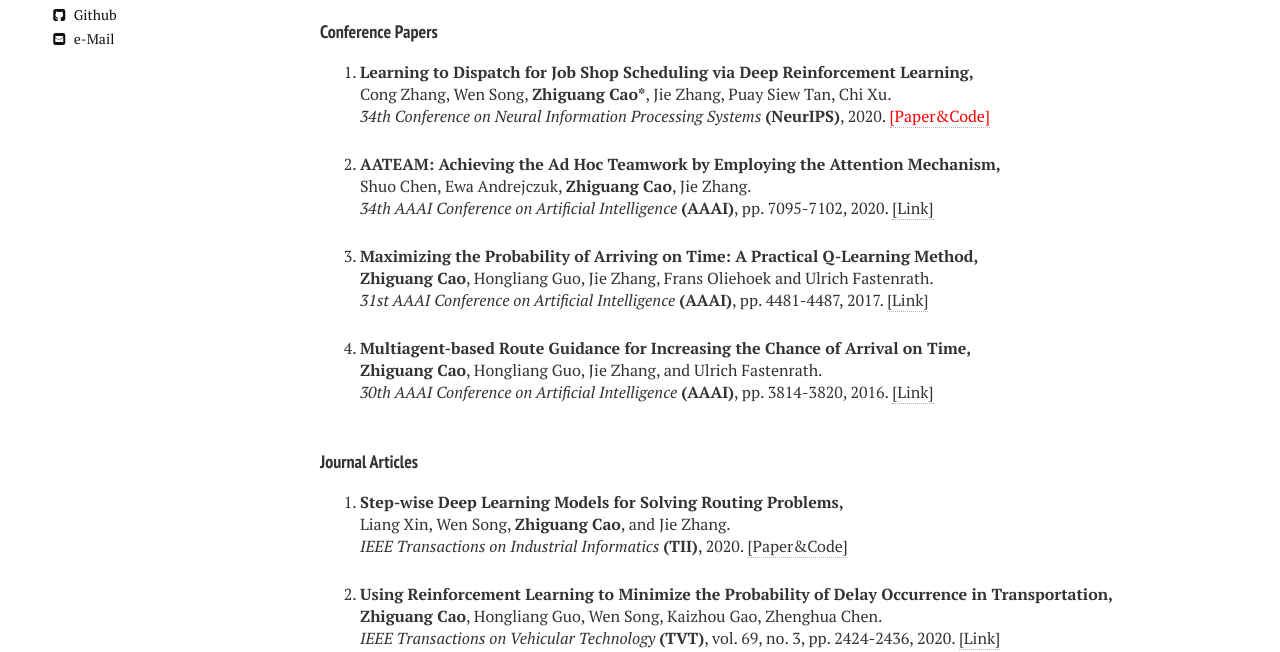
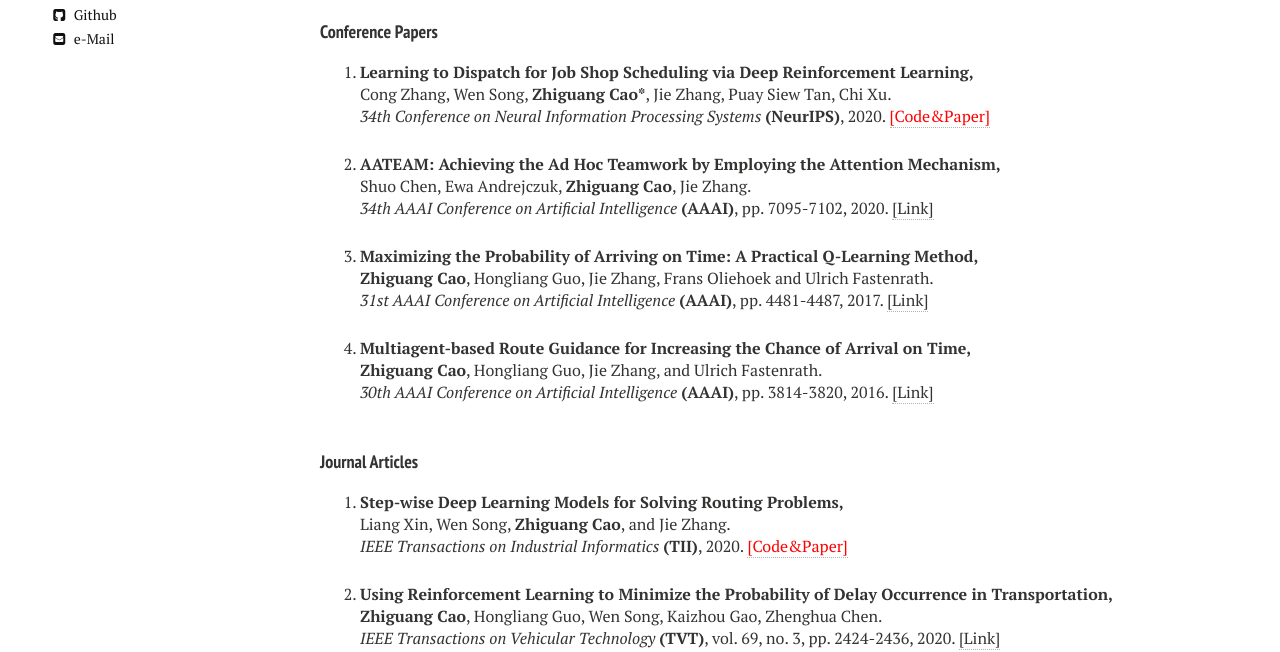
Before and after one commit to zhiguangcaosg/zhiguangcaosg.github.io, a Jekyll site: the page built from publications.md, in a window 1280 px wide and 900 px high, scrolled down 363 px. Shown: the part 155-807 px from the top of the window. Built offline with Jekyll 4.4.1, drawn with Linux system fonts in a browser that asks for light colours; nearby versions of some CDN libraries.

Commit message:
Update publications.html

```diff
--- a/_layouts/publications.html
+++ b/_layouts/publications.html
@@ -127,7 +127,7 @@ div.bibtex pre { font-size: 75%; overflow: auto;  width: 100%; padding: 0em 0em;
 <p>
 <b>Learning to Dispatch for Job Shop Scheduling via Deep Reinforcement Learning,</b>
 <br>Cong Zhang, Wen Song, <b>Zhiguang Cao*</b>, Jie Zhang, Puay Siew Tan, Chi Xu.<br>
-<i>34th Conference on Neural Information Processing Systems</i> <b>(NeurIPS)</b>, 2020. <a href="https://github.com/zcajiayin/L2D"  target="_blank"> <font color="#FF0000">[Paper&Code] </font></a>
+<i>34th Conference on Neural Information Processing Systems</i> <b>(NeurIPS)</b>, 2020. <a href="https://github.com/zcajiayin/L2D"  target="_blank"> <font color="#FF0000">[Code&Paper] </font></a>
 </p>
 </li>
 
@@ -228,7 +228,7 @@ div.bibtex pre { font-size: 75%; overflow: auto;  width: 100%; padding: 0em 0em;
 <p>
 <b>Step-wise Deep Learning Models for Solving Routing Problems,</b>
 <br> Liang Xin, Wen Song, <b>Zhiguang Cao</b>, and Jie Zhang.<br>
-<i> IEEE Transactions on Industrial Informatics</i> <b>(TII)</b>, 2020. <a href="https://github.com/liangxinedu/stepwise" target="_blank">[Paper&Code]</a>
+<i> IEEE Transactions on Industrial Informatics</i> <b>(TII)</b>, 2020. <a href="https://github.com/liangxinedu/stepwise" target="_blank"><font color="#FF0000">[Code&Paper] </font></a>
 </p>
 </li>
 
@@ -269,7 +269,7 @@ div.bibtex pre { font-size: 75%; overflow: auto;  width: 100%; padding: 0em 0em;
 <p>
 <b>Cost-Sensitive Deep Forest for Price Prediction,</b>
 <br>Chao Ma, Zhenbing Liu, <b>Zhiguang Cao*</b>, Wen Song, Jie Zhang, Weiliang Zeng.<br>
-<i>Pattern Recognition</i> <b>(PR)</b>, vol. 107, 2020. <a href="https://www.sciencedirect.com/science/article/pii/S0031320320303022" target="_blank">[Link]</a> <a href="https://github.com/machao199271/cost_sensitive_deep_forest" target="_blank">[Code&Data]</a>
+<i>Pattern Recognition</i> <b>(PR)</b>, vol. 107, 2020. <a href="https://www.sciencedirect.com/science/article/pii/S0031320320303022" target="_blank">[Link]</a> <a href="https://github.com/machao199271/cost_sensitive_deep_forest" target="_blank"><font color="#FF0000">[Code&Data] </font></a>
 </p>
 </li>
 
```
